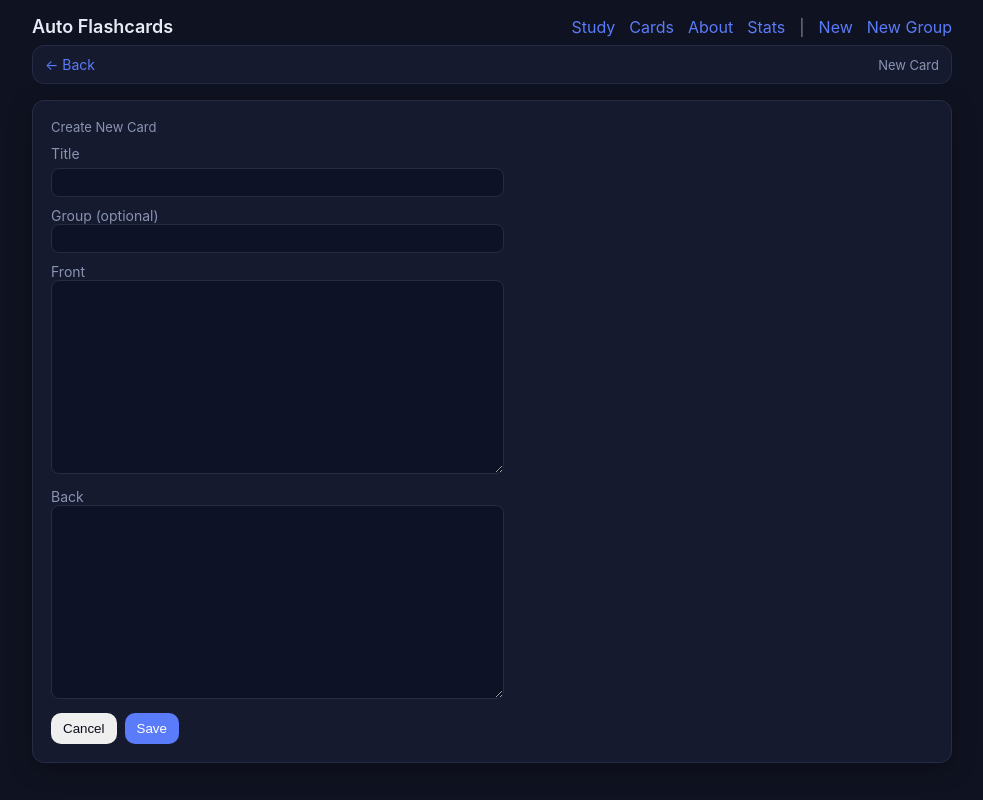
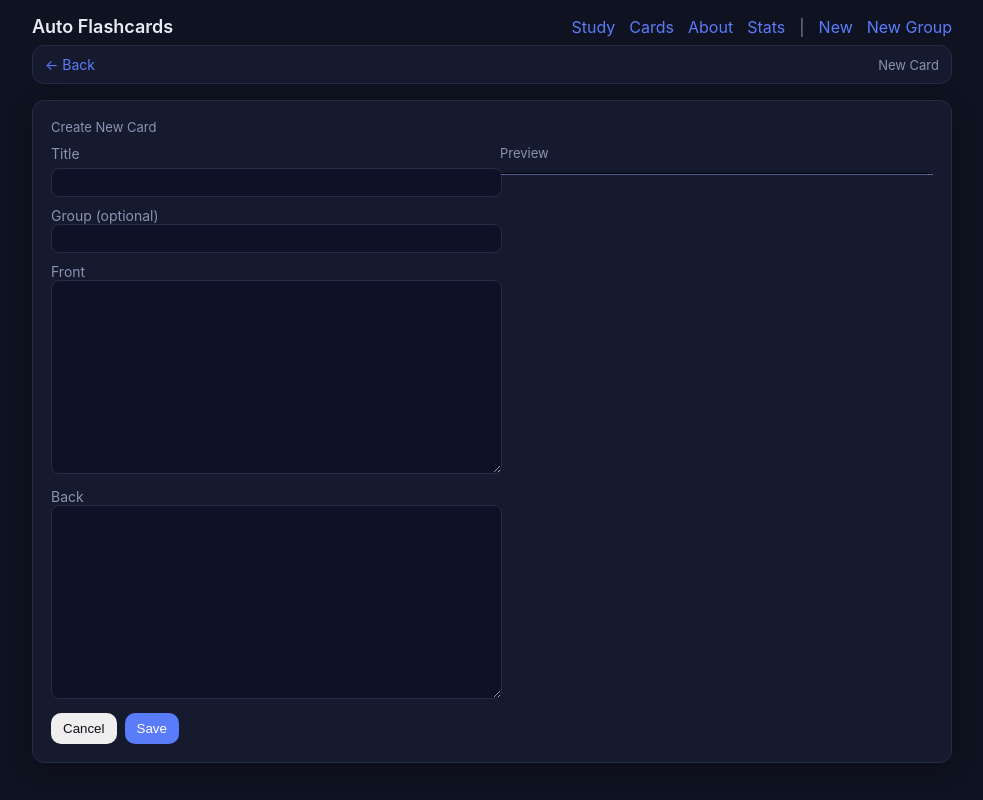
Before and after one commit to HP2706/auto_flashcards, a Next.js app in the folder website/: page /cards/new in a window 1280 px wide. Shown: the whole page, without its empty margins (148-1131 px from the left). Built offline with nearby package versions, Linux system fonts and the light colour scheme.

Commit message:
Update .gitignore to exclude additional file types, enhance CardDetail and NewCardPage components to prefer absolute URLs for uploaded files, and improve layout spacing in card editing and creation views.

```diff
--- a/website/src/app/cards/[id]/page.tsx
+++ b/website/src/app/cards/[id]/page.tsx
@@ -66,7 +66,8 @@ export default function CardDetail({ params }: { params: { id: string } }) {
           const r = await fetch("/api/upload", { method: "POST", body: fd });
           if (r.ok) {
             const data = await r.json();
-            const md = data.isImage ? `![Image](${data.path})` : `[File](${data.path})`;
+            const link = data.url || data.path; // prefer absolute url
+            const md = data.isImage ? `![Image](${link})` : `[File](${link})`;
             const el = e.target as HTMLTextAreaElement;
             const { next, caret } = insertAtCursor(el, md);
             if (which === "front") setFront(next);
@@ -153,7 +154,7 @@ export default function CardDetail({ params }: { params: { id: string } }) {
           ) : (
             <div className="card">
               <div className="card-title">Edit: {card.id}</div>
-              <div style={{ display: 'grid', gridTemplateColumns: '1fr 1fr', gap: 12 }}>
+              <div style={{ display: 'grid', gridTemplateColumns: '1fr 1fr', gap: 16 }}>
                 <div>
                   <label className="label" style={{ display: 'block', marginBottom: 6 }}>Title</label>
                   <input value={title} onChange={(e) => setTitle(e.target.value)} className="search" style={{ width: '100%' }} />
--- a/website/src/app/cards/new/page.tsx
+++ b/website/src/app/cards/new/page.tsx
@@ -1,7 +1,8 @@
 "use client";
 
-import { useEffect, useState } from "react";
+import { useEffect, useMemo, useState } from "react";
 import type { ClipboardEvent } from "react";
+import { mdToHtml } from "@/lib/markdown";
 
 function useQuery() {
   const [q, setQ] = useState<URLSearchParams>(new URLSearchParams());
@@ -46,7 +47,8 @@ export default function NewCardPage() {
           const r = await fetch("/api/upload", { method: "POST", body: fd });
           if (r.ok) {
             const data = await r.json();
-            const md = data.isImage ? `![Image](${data.path})` : `[File](${data.path})`;
+            const link = data.url || data.path; // prefer absolute url
+            const md = data.isImage ? `![Image](${link})` : `[File](${link})`;
             const el = e.target as HTMLTextAreaElement;
             const { next, caret } = insertAtCursor(el, md);
             if (which === "front") setFront(next);
@@ -74,6 +76,9 @@ export default function NewCardPage() {
     }
   };
 
+  const frontHtml = useMemo(() => mdToHtml(front), [front]);
+  const backHtml = useMemo(() => mdToHtml(back), [back]);
+
   return (
     <main className="container">
       <div className="toolbar">
@@ -85,7 +90,7 @@ export default function NewCardPage() {
 
       <div className="card">
         <div className="card-title">Create New Card</div>
-        <div style={{ display: 'grid', gridTemplateColumns: '1fr 1fr', gap: 12 }}>
+        <div style={{ display: 'grid', gridTemplateColumns: '1fr 1fr', gap: 16 }}>
           <div>
             <label className="label" style={{ display: 'block', marginBottom: 6 }}>Title</label>
             <input value={title} onChange={(e) => setTitle(e.target.value)} className="search" style={{ width: '100%' }} />
@@ -100,6 +105,12 @@ export default function NewCardPage() {
               <button className="primary" disabled={saving} onClick={onSave}>{saving ? 'Saving…' : 'Save'}</button>
             </div>
           </div>
+          <div>
+            <div className="card-title">Preview</div>
+            <div className="card-body" dangerouslySetInnerHTML={{ __html: frontHtml }} />
+            <hr style={{ borderColor: '#262c46', margin: '12px 0' }} />
+            <div className="card-body" dangerouslySetInnerHTML={{ __html: backHtml }} />
+          </div>
         </div>
       </div>
     </main>
```
Also changed, not shown: 1 other file (tests, documents, lock files or other folders).
